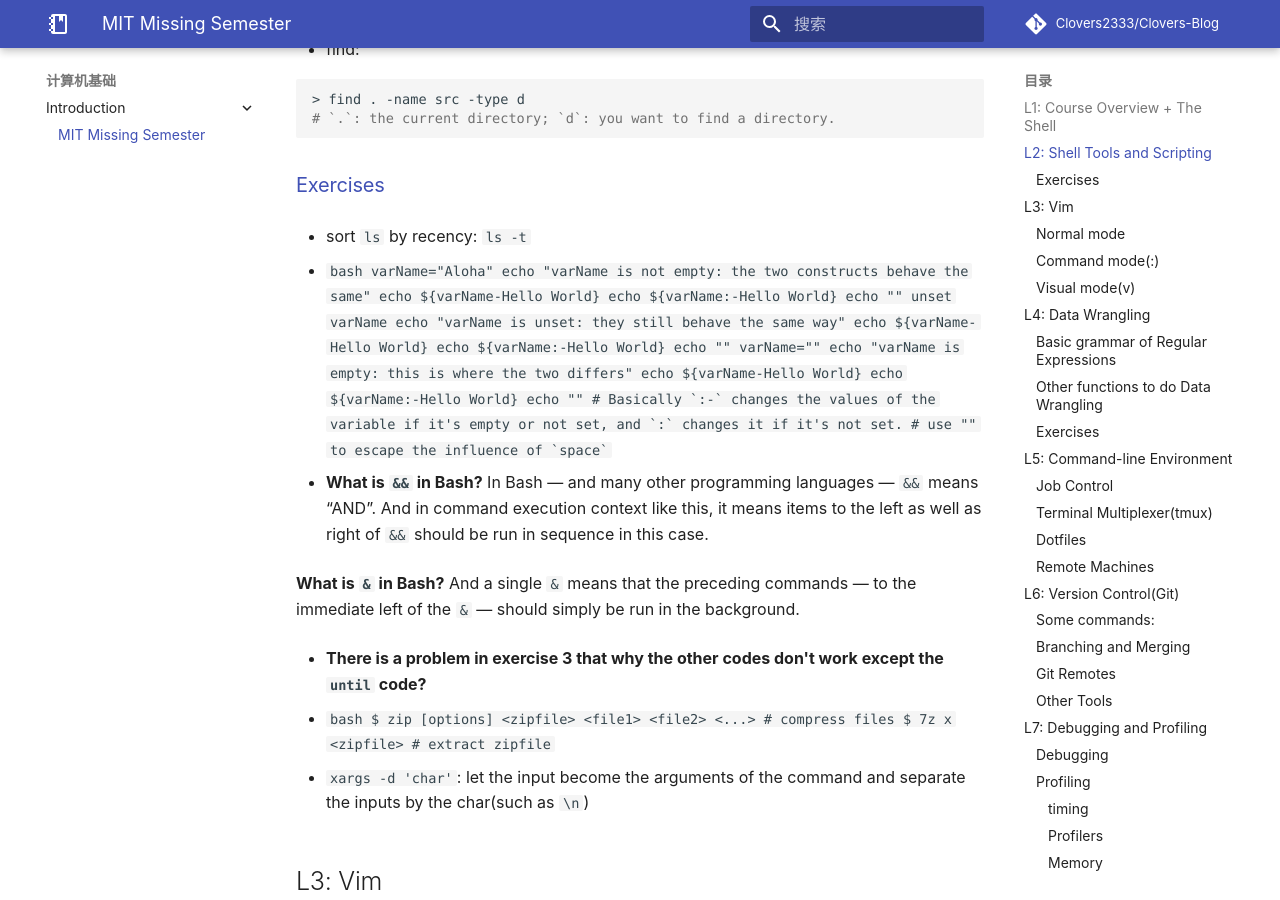
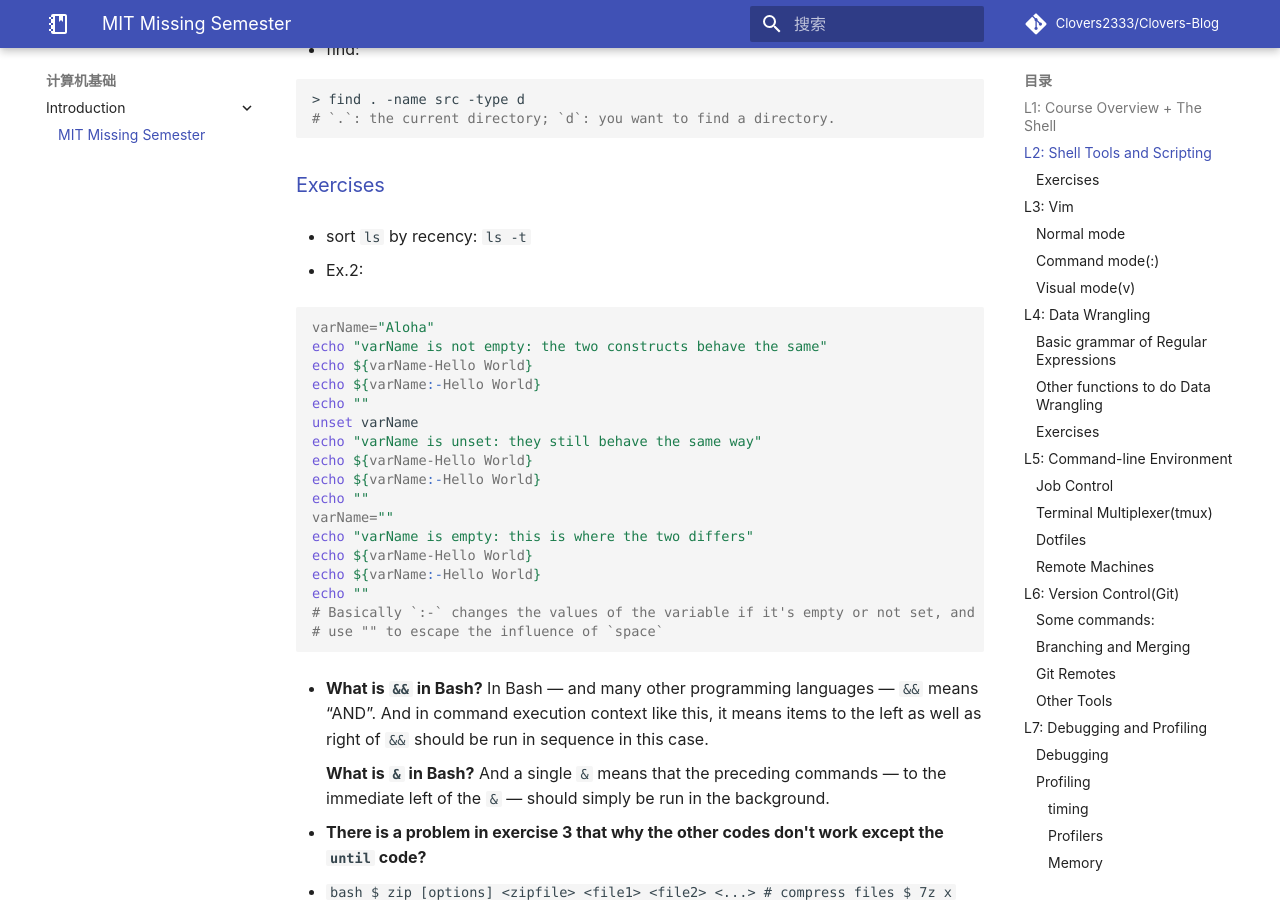
Before and after one commit to Clovers2333/Clovers-Blog, an MkDocs documentation site: the page built from docs/cs/basic/MIT-Missing-Semester.md, in a window 1280 px wide and 900 px high, scrolled down 5406 px. Built offline with MkDocs 1.6.1 and Material for MkDocs 9.7.7, drawn with Linux system fonts in a browser that asks for light colours; comment, search, counter and statistics services are not loaded.

Commit message:
change MIT's code pattern of L2 exercises

````diff
--- a/docs/cs/basic/MIT-Missing-Semester.md
+++ b/docs/cs/basic/MIT-Missing-Semester.md
@@ -243,7 +243,9 @@ done
 
 - sort `ls` by recency: `ls -t`
 
-- ```bash
+- Ex.2:
+
+  ```shell
   varName="Aloha"
   echo "varName is not empty: the two constructs behave the same"
   echo ${varName-Hello World}
@@ -263,11 +265,11 @@ done
   # use "" to escape the influence of `space`
   ```
 
-- **What is `&&` in Bash?** In Bash — and many other programming languages — `&&` means “AND”. And in command execution context like this, it means items to the left as well as right of `&&` should be run in sequence in this case.
+  - **What is `&&` in Bash?** In Bash — and many other programming languages — `&&` means “AND”. And in command execution context like this, it means items to the left as well as right of `&&` should be run in sequence in this case.
 
-  **What is `&` in Bash?** And a single `&` means that the preceding commands — to the immediate left of the `&` — should simply be run in the background.
+    **What is `&` in Bash?** And a single `&` means that the preceding commands — to the immediate left of the `&` — should simply be run in the background.
 
-- **There is a problem in exercise 3 that why the other codes don't work except the `until` code?**
+  - **There is a problem in exercise 3 that why the other codes don't work except the `until` code?**
 
 - ```bash
   $ zip [options] <zipfile> <file1> <file2> <...> # compress files
````
